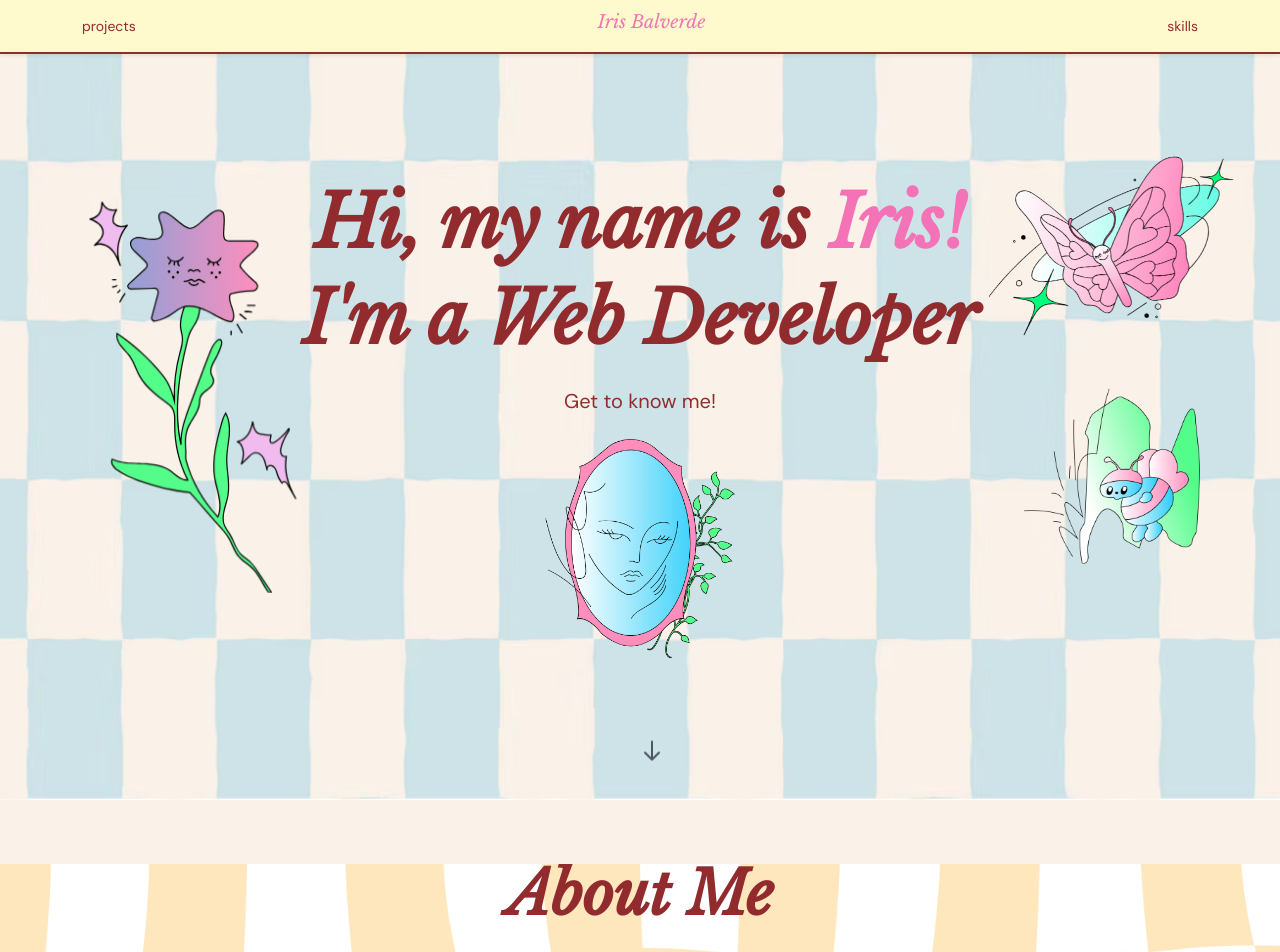
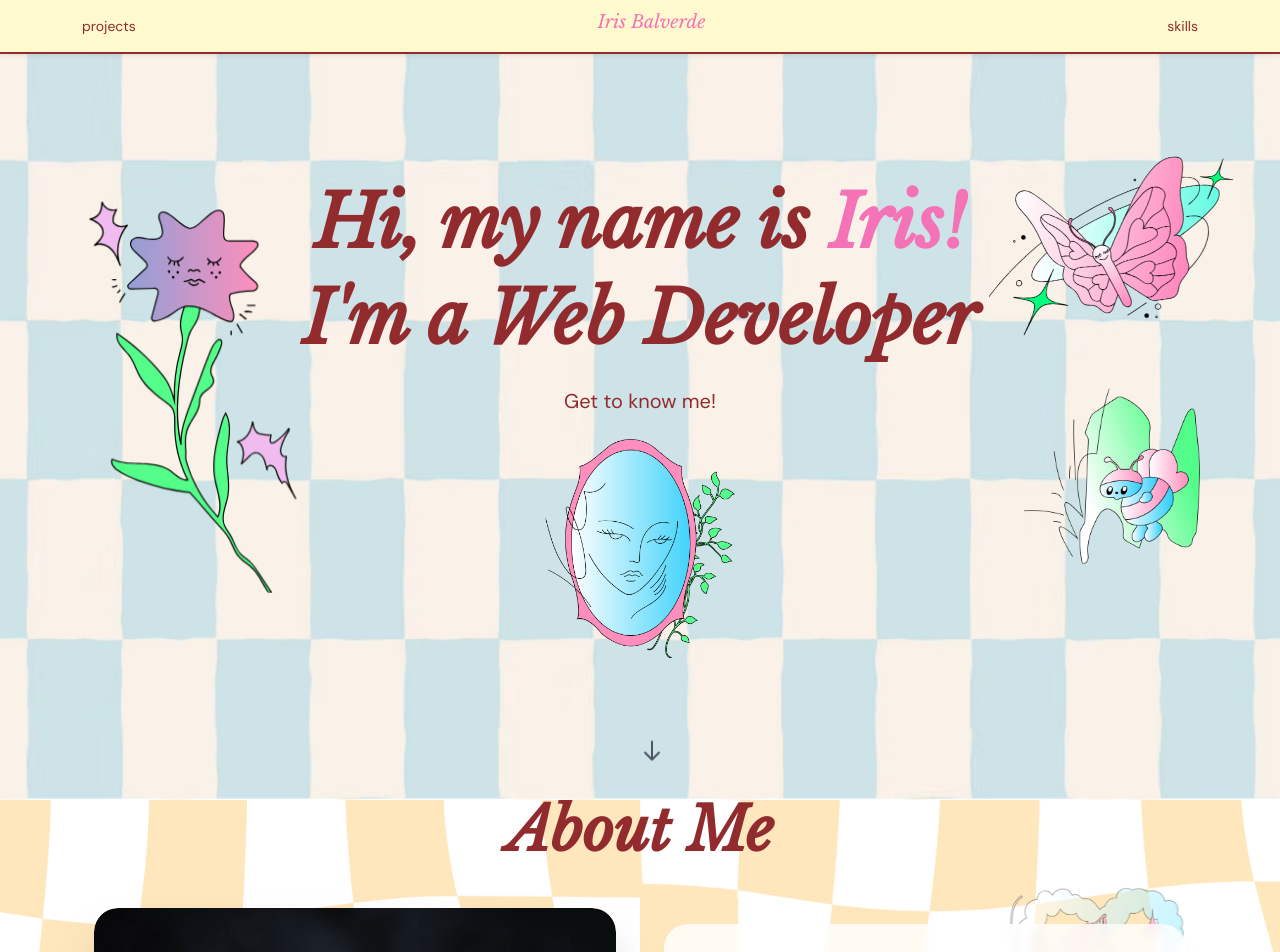
Before and after one commit to rloirl/iris-balverde, a React (Vite) app: page / in a window 1280 px wide. Shown: the top 952 px of the page. Built offline with nearby package versions, Linux system fonts and the light colour scheme.

Commit message:
Remove gap div between Hero and About sections

```diff
--- a/src/App.jsx
+++ b/src/App.jsx
@@ -14,7 +14,6 @@ function App() {
       <CustomCursor />
       <Navbar />
       <Hero />
-      <div style={{ backgroundColor: '#FAF1E8', height: '64px' }} className="md:h-20"></div>
       <About />
       <Works />
       <Services />
```
